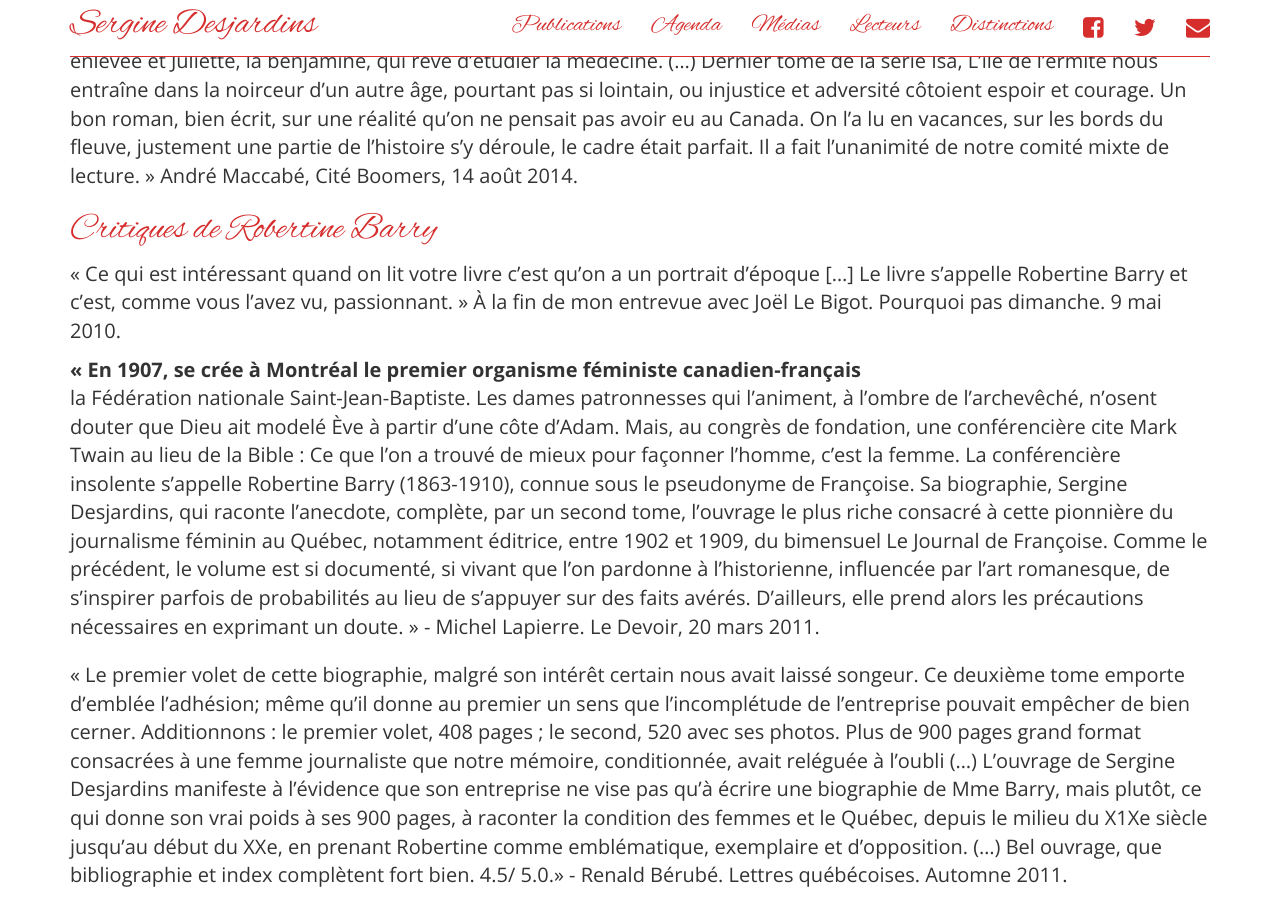
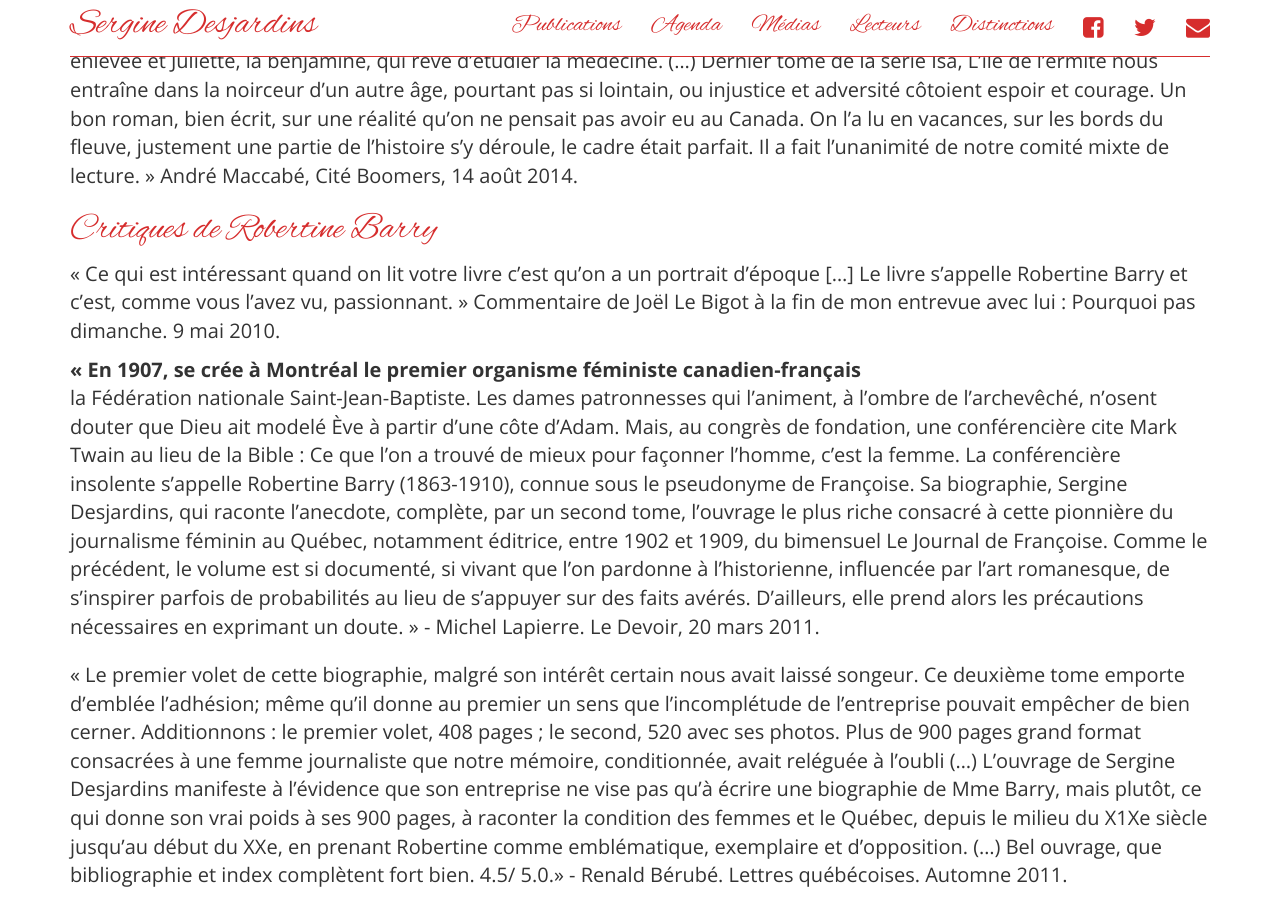
Before and after one commit to serginedesjardins/serginedesjardins.github.io, a Jekyll site: the page built from medias.md, in a window 1280 px wide and 900 px high, scrolled down 3429 px. Built offline with Jekyll 4.4.1, drawn with Linux system fonts in a browser that asks for light colours; nearby versions of some CDN libraries.

Commit message:
corrections Le Bigot. R.Barry

```diff
--- a/medias.md
+++ b/medias.md
@@ -53,7 +53,7 @@ Article publié dans Le Journal de Québec, 28 mai 2017 : http://www.journaldequ
 
 « Ce qui est intéressant quand on lit votre livre c'est qu'on a un portrait
 d'époque [...] Le livre s'appelle Robertine Barry et c'est, comme vous l'avez
-vu, passionnant. » À la fin de mon entrevue avec Joël Le Bigot. Pourquoi pas dimanche. 9 mai 2010.
+vu, passionnant. » Commentaire de Joël Le Bigot à la fin de mon entrevue avec lui : Pourquoi pas dimanche. 9 mai 2010.
 
 « En 1907, se crée à Montréal le premier organisme féministe canadien-français
 : la Fédération nationale Saint-Jean-Baptiste. Les dames patronnesses qui
```
